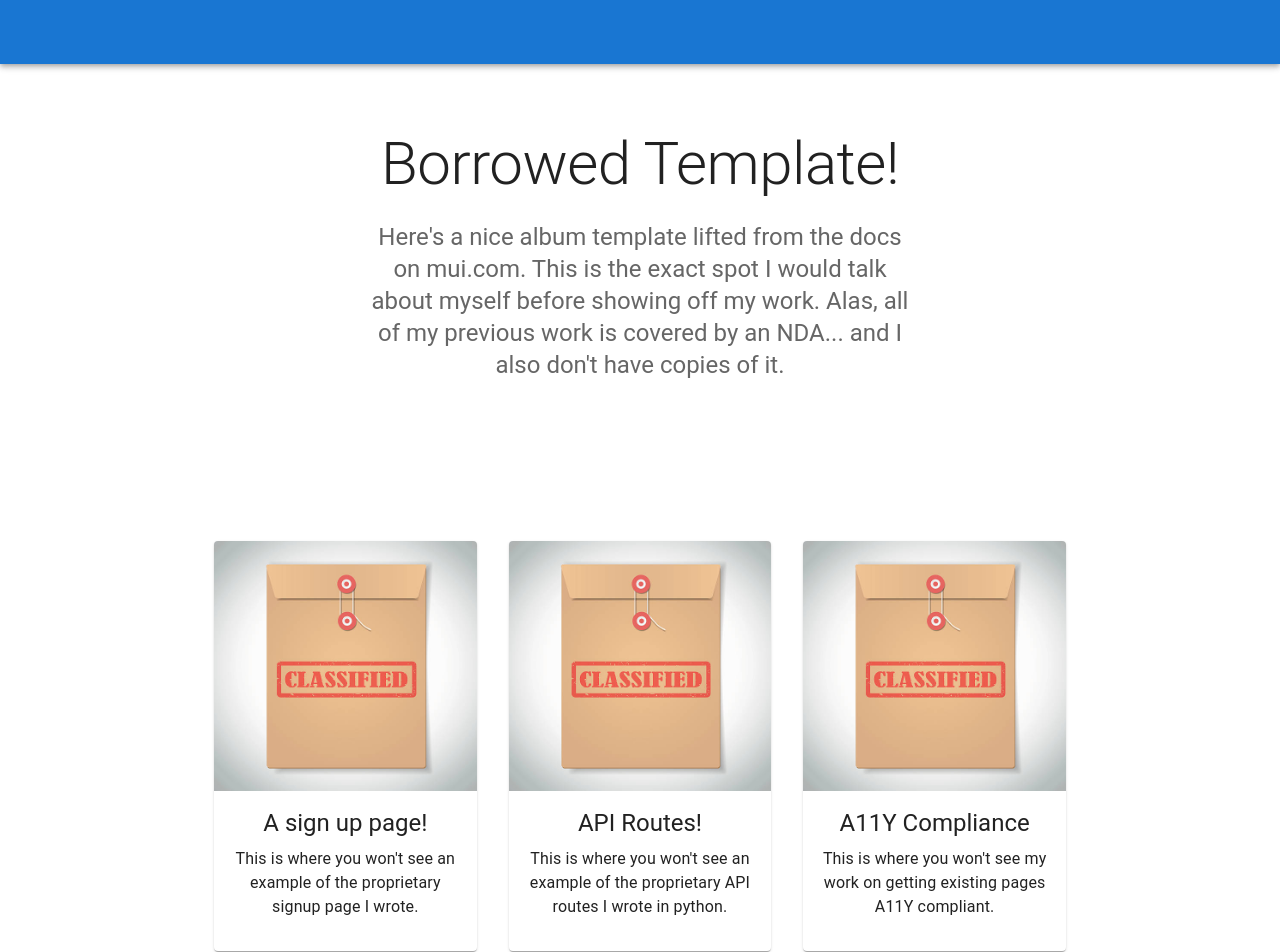
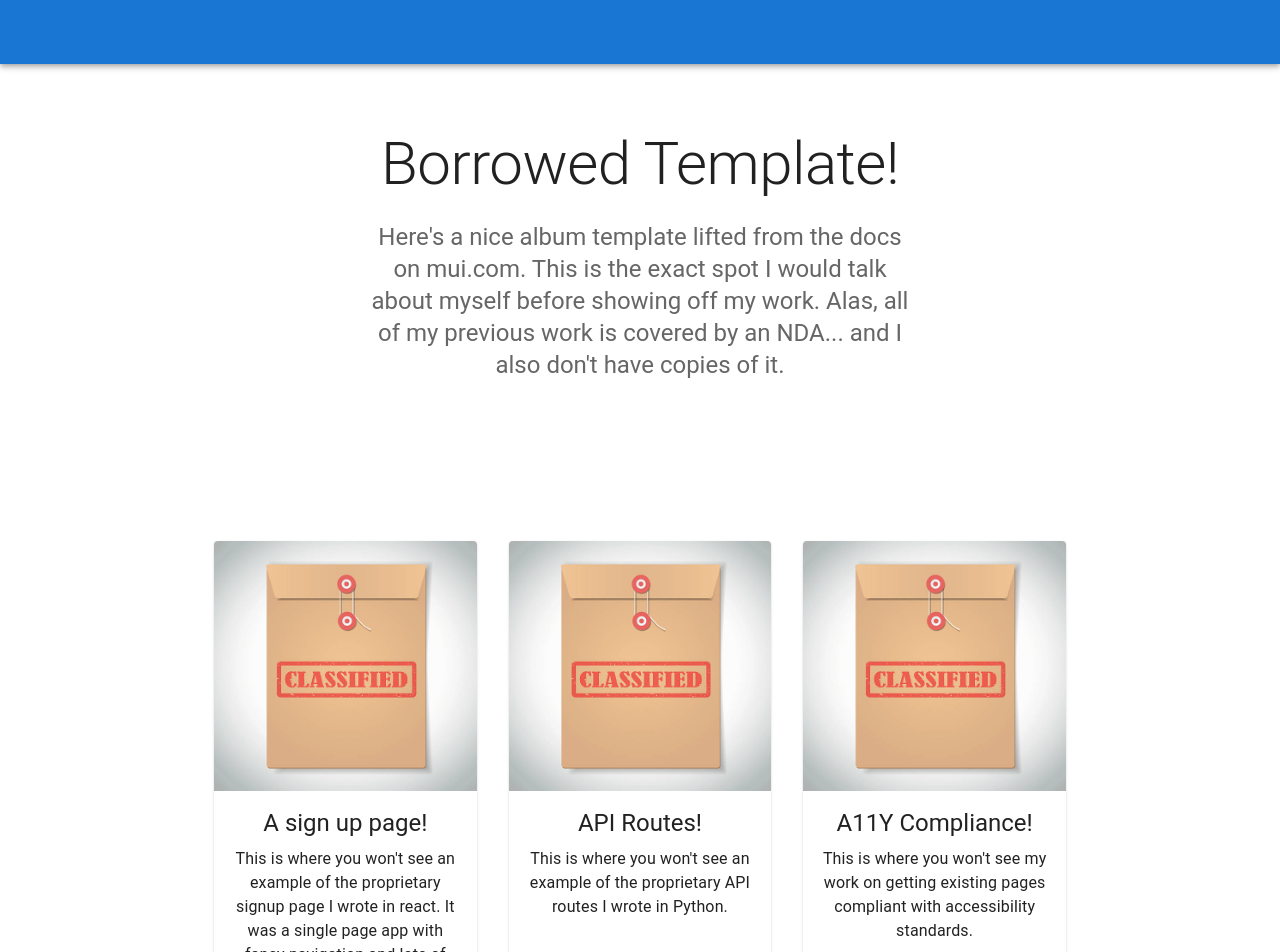
Before and after one commit to jared-earl/album-thing, a React (Create React App) app: page / in a window 1280 px wide. Shown: the top 952 px of the page. Built offline with nearby package versions, Linux system fonts and the light colour scheme.

Commit message:
text updates

```diff
--- a/src/Album.js
+++ b/src/Album.js
@@ -95,7 +95,9 @@ export default function Album() {
                       A sign up page!
                     </Typography>
                     <Typography>
-                      This is where you won't see an example of the proprietary signup page I wrote.
+                      This is where you won't see an example of the proprietary signup
+                      page I wrote in react. It was a single page app with fancy
+                      navigation and lots of state manaqgement and API calls.
                     </Typography>
                   </CardContent>
                   <CardActions>
@@ -119,7 +121,8 @@ export default function Album() {
                       API Routes!
                     </Typography>
                     <Typography>
-                      This is where you won't see an example of the proprietary API routes I wrote in python.
+                      This is where you won't see an example of the proprietary
+                      API routes I wrote in Python.
                     </Typography>
                   </CardContent>
                   <CardActions>
@@ -140,10 +143,11 @@ export default function Album() {
                   />
                   <CardContent sx={{ flexGrow: 1 }}>
                     <Typography gutterBottom variant="h5" component="h2">
-                      A11Y Compliance
+                      A11Y Compliance!
                     </Typography>
                     <Typography>
-                      This is where you won't see my work on getting existing pages A11Y compliant.
+                      This is where you won't see my work on getting existing pages
+                      compliant with accessibility standards.
                     </Typography>
                   </CardContent>
                   <CardActions>
```
